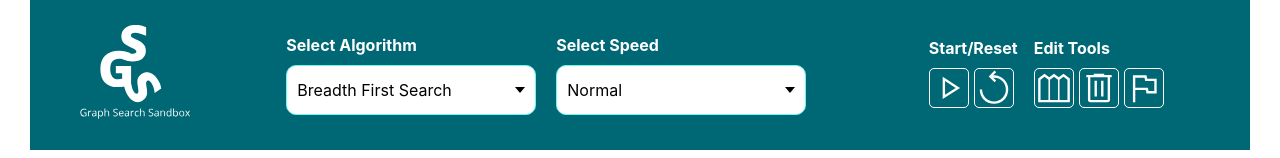
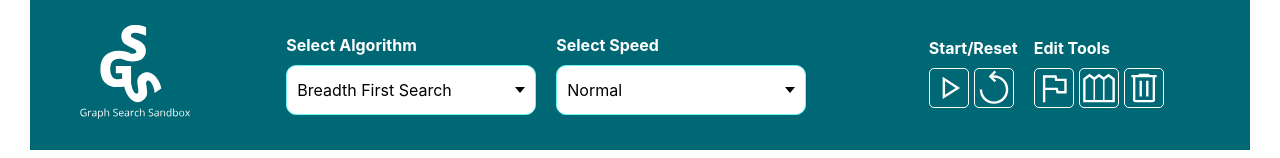
Before and after one commit to Code-Institute-Submissions/SabGibson-pathfinder-sandbox, a React (Create React App) app: page / in a window 1280 px wide. Shown: the top 158 px of the page. Built offline with nearby package versions, Linux system fonts and the light colour scheme.

Commit message:
modified icons on nav

```diff
--- a/src/components/Navigation/Navigation.js
+++ b/src/components/Navigation/Navigation.js
@@ -126,6 +126,17 @@ const Navigation = ({
             <div className="sub-tools">
               <h3 className="nav-label">Edit Tools</h3>
               <motion.img
+                src={flag}
+                alt="Start end icon"
+                className="action-icon"
+                id="place-start-end-button"
+                whileHover={{
+                  scale: 1.1,
+                  rotate: 5,
+                }}
+                transition={{ duration: 0.01 }}
+              />
+              <motion.img
                 src={wall}
                 alt="build wall icon"
                 className="action-icon"
@@ -147,17 +158,6 @@ const Navigation = ({
                 }}
                 transition={{ duration: 0.01 }}
               />
-              <motion.img
-                src={flag}
-                alt="Start end icon"
-                className="action-icon"
-                id="place-start-end-button"
-                whileHover={{
-                  scale: 1.1,
-                  rotate: 5,
-                }}
-                transition={{ duration: 0.01 }}
-              />
             </div>
           </div>
         </div>
```
